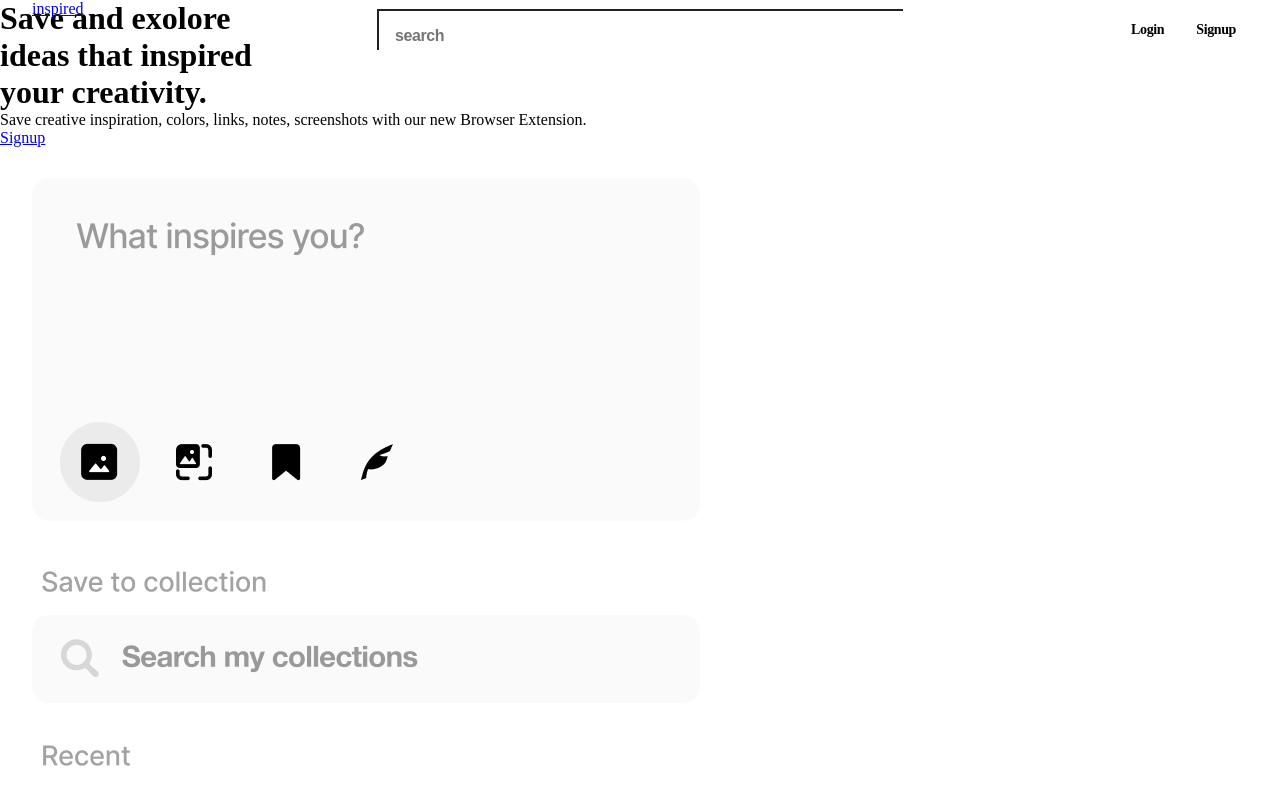
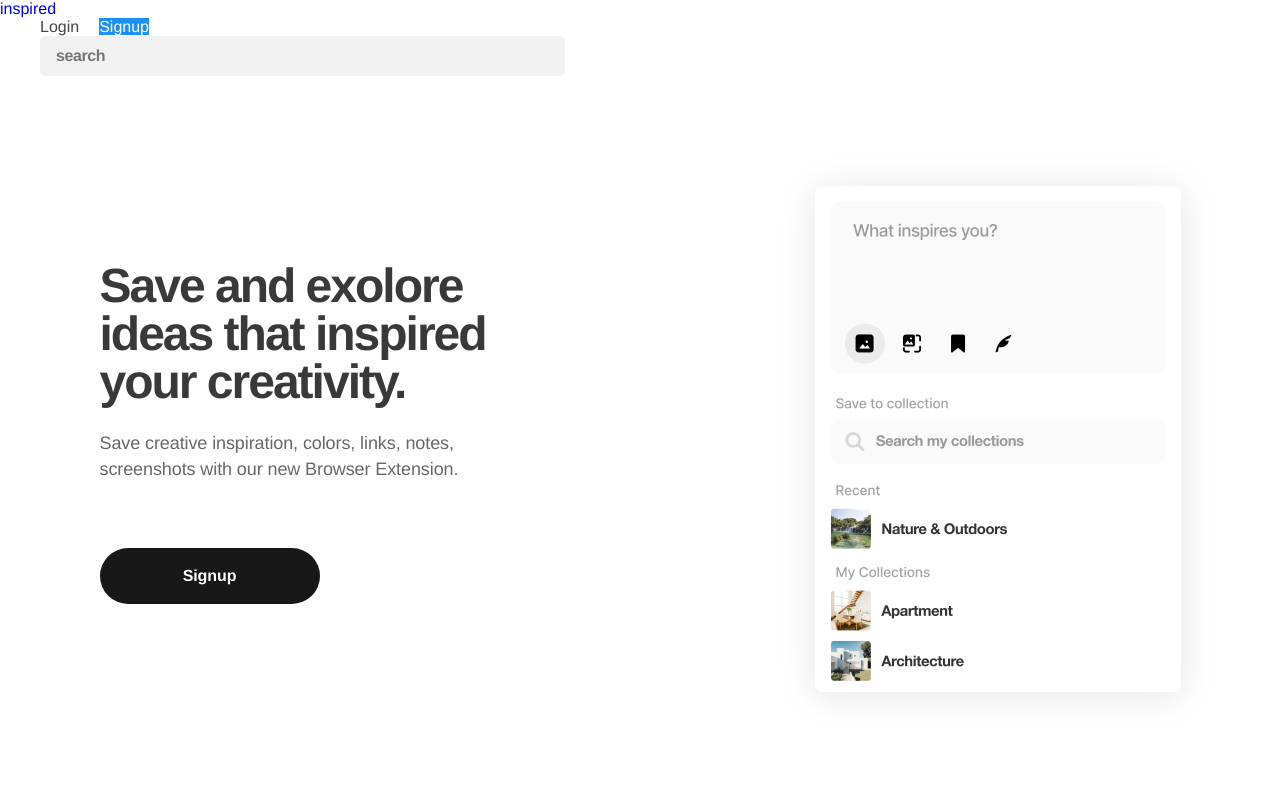
Before and after one commit to DodongIDYL/Harrey, a plain HTML site: page harrey/home/index.html in a window 1280 px wide. Shown: the top 790 px of the page. Drawn offline with Linux system fonts and the light colour scheme.

Commit message:
Update style.css

```diff
--- a/harrey/home/style.css
+++ b/harrey/home/style.css
@@ -1,130 +1,37 @@
 *{
     margin: 0;
-    padding: 0;
+    margin: 0;
+    box-sizing: border-box;
+    font-family: 'Helvetica';
 }
 
-.Header {
-    height: 60px;
-    z-index: 6;
-    position: fixed;
-    top: 0;
-    width: 100%;
-}
-.Header .headerContainer {
-    height: inherit;
-    position: relative;
-    z-index: 5;
-}
-.Header .logoContainer, .Header .rightHeaderContent {
-    min-width: 135px;
-}
-
-
-.Header .logoContainer {
-    float: left;
-    height: inherit;
-    margin: 0 36px 0 32px;
-}
-
-.Header .logoLink {
-    position: relative;
-    display: block;
-    height: inherit;
-    width: 135px;
-}
-.Header .rightHeaderContent {
-    float: right;
-    height: inherit;
-    position: relative;
-    -webkit-user-select: none;
-    -moz-user-select: none;
-    -ms-user-select: none;
-    user-select: none;
-    margin: 0 32px;
-}
-
-.Header .rightHeaderContent .navItems {
-    float: right;
-}
-li, ol, ul {
+a, ul{
+    text-decoration: none;
     list-style: none;
 }
 
-.Header .rightHeaderContent .navItem {
-    float: left;
-    position: relative;
-}
-.Header .rightHeaderContent .loginHeaderButton, .Header .rightHeaderContent .signupHeaderButton, .Header .rightHeaderContent .textHeaderButton {
-    height: 60px;
-    line-height: 60px;
-    display: block;
-    float: left;
-    font-size: 14px;
-    font-weight: 700;
-    letter-spacing: -.38px;
-}
-.Light .Header .rightHeaderContent .loginHeaderButton {
-    color: #444;
-}
-.Header .rightHeaderContent .loginHeaderButton span, .Header .rightHeaderContent .signupHeaderButton span, .Header .rightHeaderContent .textHeaderButton span {
-    border-radius: 4px;
-    padding: 9px 12px 10px;
+.header-container{
+    background-color: white;
+    display: flex;
+    justify-content: space-between;
+    align-items: center;
+    padding: 10px 40px;
 }
 
-.Light .Header .rightHeaderContent .loginHeaderButton span {
-    background: #f6f6f6;
+.logo-container .logoLink{
+    color: black;
+    font-weight: bolder;
+    font-size: 16px;
+    letter-spacing: -2px;
 }
 
-
-.Header .rightHeaderContent .signupHeaderButton {
-    margin-left: 8px;
-}
-
-.Light .Header .rightHeaderContent .signupHeaderButton {
-    color: #fff;
-}
-.Dark .Header .rightHeaderContent .signupHeaderButton span, .Light .Header .rightHeaderContent .signupHeaderButton span {
-    background: #1d8ffb;
-}
-
-.Header .centerHeaderContent {
-    float: none;
-    max-width: 526px;
-    margin: 0 auto;
-    height: inherit;
-}
-
-.Header .searchForm form {
-    padding-top: 10px;
-    overflow: hidden;
-}
-.Header .searchForm .background {
+.searchForm{
     border-radius: 5px;
     height: 40px;
     width: 100%;
-    position: relative;
-    z-index: 2;
 }
 
-.Light .Header .searchForm .background {
-    background-color: rgba(24,24,24,.06);
-}
-.searchTray {
-    display: inline-block;
-    position: relative;
-    width: 100%;
-    z-index: 3;
-}
-.searchTray .searchTokenItem {
-    display: inline-block;
-    float: left;
-    height: 40px;
-}
-.searchTray .field {
-    float: left;
-}
-
-.Header .searchForm .field {
+.searchForm .field {
     background: 0 0;
     font-size: 16px;
     font-weight: 600;
@@ -132,13 +39,120 @@ li, ol, ul {
     line-height: 20px;
     letter-spacing: -.42px;
     padding: 5px 72px 6px 16px;
-    position: relative;
-    top: -1px;
-    right: 0;
-    left: 0;
     width: 100%;
-    z-index: 2;
+    background-color: rgba(24,24,24,.06);
+    border: none;
+    cursor: text;
+    border-radius: 5px;
 }
-.Dark .visualSearchModal .mediaSimilarTitle, .Light .Header .searchForm .field, .Light .visualSearchModal .mediaSimilarTitle {
-    color: #333;
+
+.rightHeaderContent ul{
+    display: flex;
+    align-items: center;
+    gap: 20px;
 }
+
+
+.navItems .loginHeaderButton{
+    color: #444;
+}
+
+.navItems button{
+    height: 40px;
+    font-size: 14px;
+    font-weight: 700;
+    border: none;
+    text-align: center;
+    border-radius: 4px;
+    cursor: pointer;
+}
+
+.navItems .signupHeaderButton{
+    background-color: #1d8ffb;
+    color: white;
+}
+
+.navItems button span{
+    padding: 9px 12px 10px;
+}
+
+/* body */
+.body{
+    width: 100%;
+    background: rgb(255,255,255);
+    background: linear-gradient(90deg, rgba(255,255,255,1) 34%, rgba(148,187,233,1) 100%);
+}
+
+.sectionContainer{
+    display: flex;
+    justify-content: center;
+    align-items: center;
+    height: 90.7vh;
+    max-height: 100vh;
+    gap: 20rem;
+}
+
+.sectionContent {
+    max-width: 395px;
+    margin: 0 auto;
+}
+
+.sectionContent h1 {
+    font-weight: 700;
+    font-size: 48px;
+    line-height: 48px;
+    letter-spacing: -2px;
+    padding-bottom: 24px;
+    margin-top: -12px;
+    color: rgba(24,24,24,.86);
+}
+
+.sectionContent p {
+    font-size: 18px;
+    line-height: 26px;
+    letter-spacing: -.1px;
+    margin-bottom: 26px;
+    color: rgba(24,24,24,.66);
+}
+
+.introGraphic_browserExtension {
+    display: block;
+    height: 506px;
+    width: 366px;
+    border-radius: 8px;
+    box-shadow: 0 3.67px 38.7px rgba(0,0,0,.11);
+}
+
+.introActionButton {
+    display: inline-block;
+    border-radius: 38px;
+    font-size: 16px;
+    line-height: 56px;
+    font-weight: 600;
+    letter-spacing: -.1px;
+    text-align: center;
+    margin: 40px 0 0;
+    height: 56px;
+    min-width: 220px;
+    color: #fff;
+    background-color: #181818;
+}
+
+/* hover */
+.navItems .signupHeaderButton:hover{
+    background-color: #1d90fba8;
+    color: white;
+}
+
+.navItems button:hover{
+    background-color: grey;
+    color: white;
+}
+
+.searchForm .field:hover {
+    background-color: rgba(24,24,24,.2);
+}
+
+::-webkit-scrollbar{
+    display: none;
+}
```
